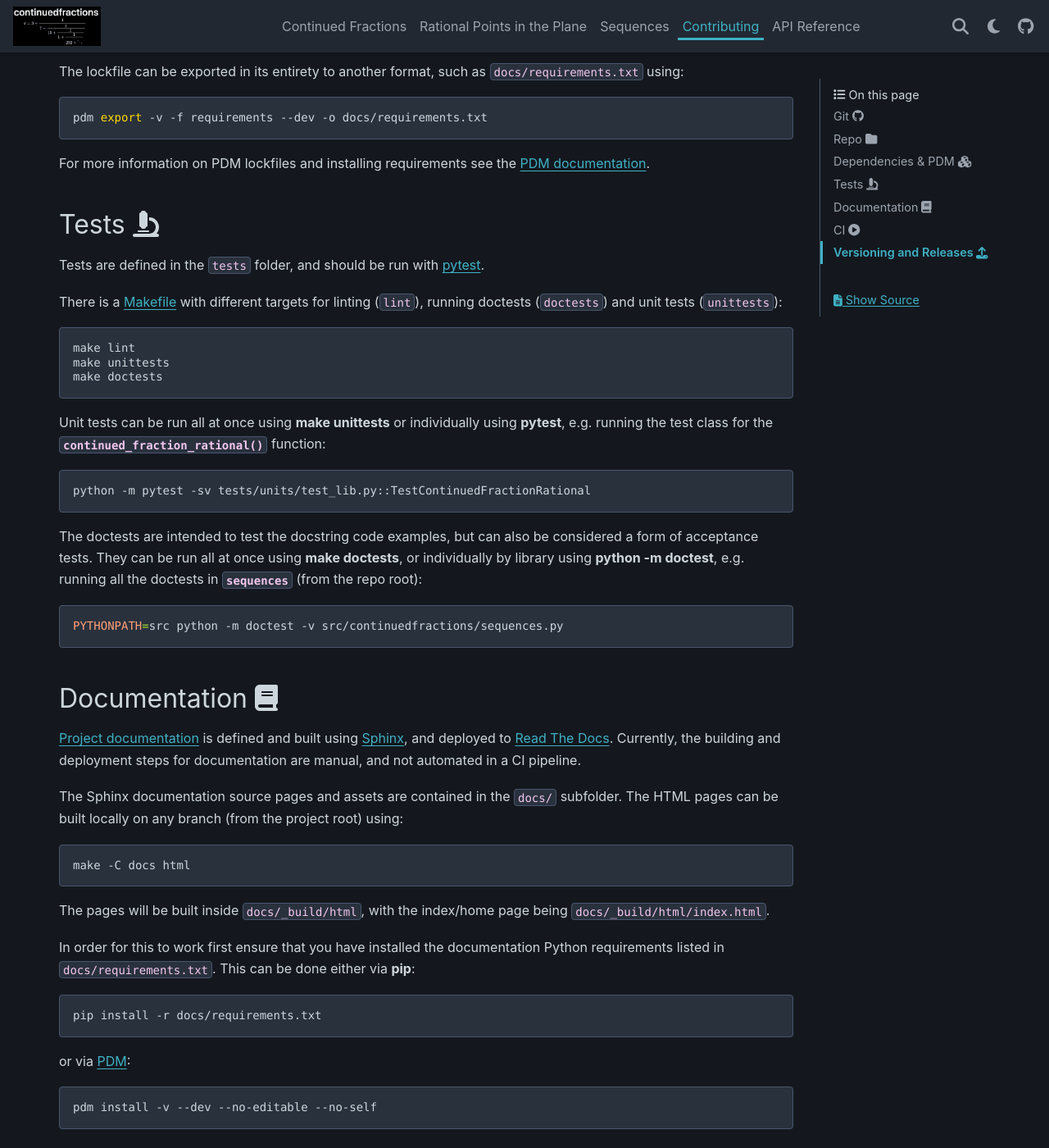
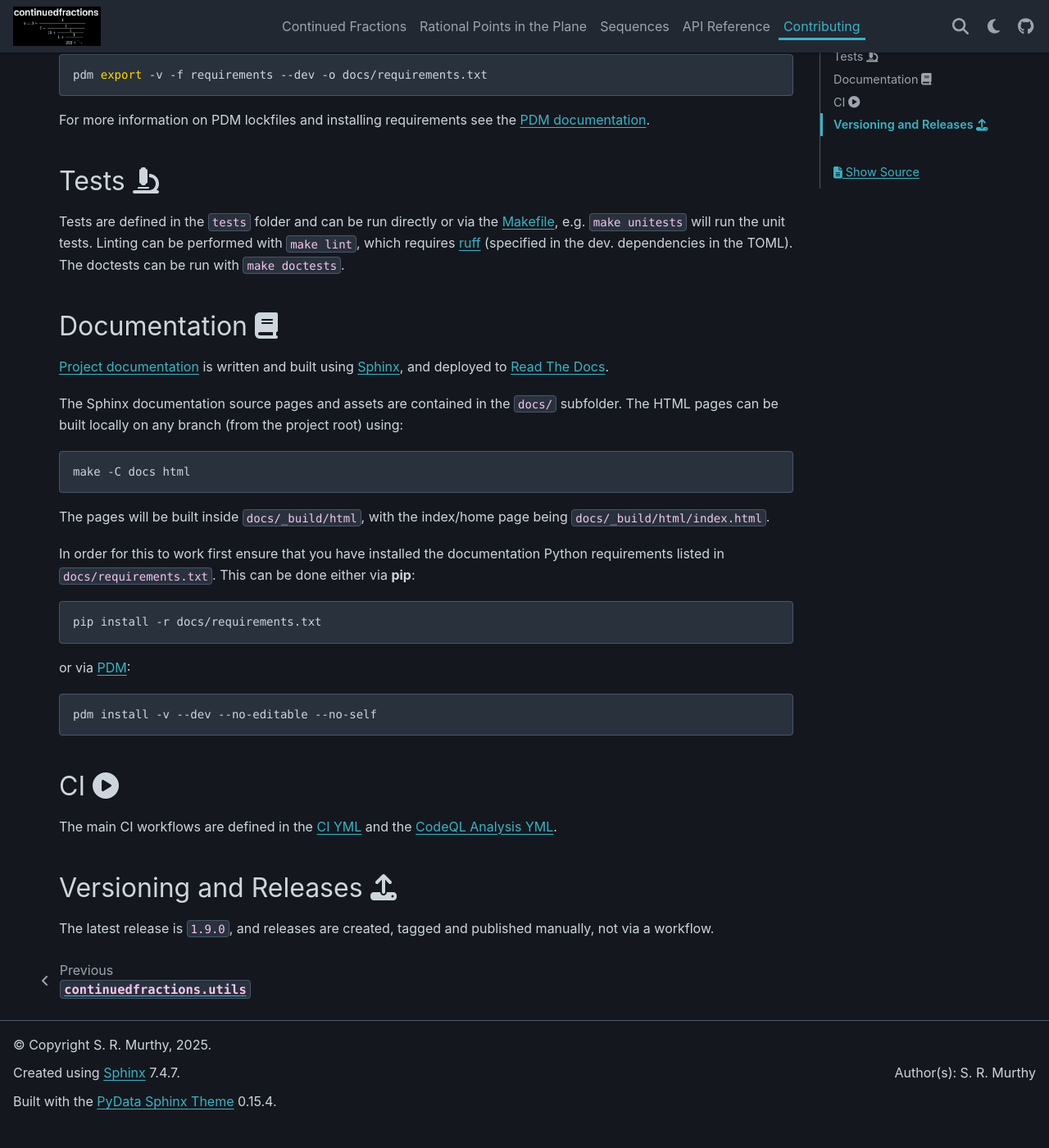
Before and after one commit to sr-murthy/continuedfractions, a Sphinx documentation site: the page built from docs/sources/contributing.rst, in a window 1280 px wide and 1400 px high, scrolled down 1504 px. Shown: the whole window at 82% size. Built offline with Sphinx 7.4.7 and the PyData theme 0.15.4, drawn with Linux system fonts in a browser that asks for light colours; nearby versions of some CDN libraries; after the commit the page ends 2876 px from its top, so only the background shows below that; some of the changed text lies outside the part shown.

Commit message:
docs: clean up contributions page + MD + other fixes and clarifications

```diff
--- a/docs/conf.py
+++ b/docs/conf.py
@@ -19,10 +19,6 @@ from datetime import datetime
 # https://www.sphinx-doc.org/en/master/usage/configuration.html
 
 # -- Path setup --------------------------------------------------------------
-
-# If extensions (or modules to document with autodoc) are in another directory,
-# add these directories to sys.path here. If the directory is relative to the
-# documentation root, use os.path.abspath to make it absolute, like shown here.
 #
 sys.path.insert(0, os.path.abspath('.'))
 sys.path.insert(0, os.path.dirname(os.path.abspath('.')))
@@ -56,13 +52,13 @@ master_doc = 'index'
 # Native docs language
 language = 'en'
 
-# Minimum required version of Sphinx
+# Minimum required version of Sphinx - not required ATM
 #needs_sphinx >= '7.2.5'
 
 # Set primary domain to null
 primary_domain = None
 
-# Global substitutions
+# Global substitutions - not all used
 rst_epilog = f"""
 .. |author|                 replace:: **{author}**
 .. |copyright|              replace:: **{copyright}**
@@ -77,9 +73,8 @@ rst_epilog = f"""
 # Publish author(s)
 show_authors = True
 
-# Add any Sphinx extension module names here, as strings. They can be
-# extensions coming with Sphinx (named 'sphinx.ext.*') or your custom
-# ones.
+# Sphinx extensions - not all are used or required, but still listed
+# in case they may be required at some point.
 extensions = ['jupyter_sphinx',
               'matplotlib.sphinxext.plot_directive',
               'myst_parser',
@@ -147,7 +142,6 @@ source_encoding = 'utf-8'
 
 # List of patterns, relative to source directory, that match files and
 # directories to ignore when looking for source files.
-# This pattern also affects html_static_path and html_extra_path.
 exclude_patterns = ['_build',
                     'Thumbs.db',
                     '.DS_Store',]
@@ -155,7 +149,7 @@ exclude_patterns = ['_build',
 # The name of the Pygments (syntax highlighting) style to use.
 pygments_style = 'sphinx'
 
-# A list of prefixes that are ignored when creating the module index. (new in Sphinx 0.6)
+# A list of prefixes that are ignored when creating the module index.
 modindex_common_prefix = ["continuedfractions."]
 
 doctest_global_setup = "import continuedfractions"
@@ -184,7 +178,7 @@ html_context = {
     'release_target': f'https://github.com/sr-murthy/continuedfractions/releases/tag/{release}'
 }
 
-# -- Options for HTML output -------------------------------------------------
+# -- Options for HTML output ----------------------------------------------------------
 # https://www.sphinx-doc.org/en/master/usage/configuration.html#options-for-html-output
 
 # General (non-theme) HTML output options
@@ -194,14 +188,14 @@ html_sidebars = {
     "sources/continued-fractions": [],
     "sources/sequences": [],
     "sources/rational-points": [],
+    "sources/continuedfractions/*": ["sidebar-nav-bs"],
     "sources/contributing": [],
-    "sources/continuedfractions/*": ["sidebar-nav-bs"],
 }
 
 # HTML theme options
 html_theme = 'pydata_sphinx_theme'
 html_theme_options = {
-    'collapse_navigation': True,
+    'collapse_navigation': False,
     'footer_end': ['author'],
     'footer_start': ['copyright', 'sphinx-version', 'theme-version'],
     'icon_links': [
--- a/docs/index.rst
+++ b/docs/index.rst
@@ -46,8 +46,8 @@ In terms of Python versions, any version from 3.10+ should be fine on any platfo
    sources/continued-fractions
    sources/rational-points
    sources/sequences
+   sources/api-reference
    sources/contributing
-   sources/api-reference
 
 Indices and tables
 ==================
--- a/docs/sources/contributing.rst
+++ b/docs/sources/contributing.rst
@@ -26,16 +26,16 @@ You will need to clone the repository first. As there are no dependencies there
 
 .. _contributing.dependencies-and-pdm:
 
-Dependencies & PDM :fas:`cubes`
-===============================
+Dependencies :fas:`cubes`
+=========================
 
-The package uses only standard libraries, and no third party libraries are used. See the `project TOML <https://github.com/sr-murthy/continuedfractions/blob/main/pyproject.toml>`_ for more information.
+Only standard libraries are used. See the `project TOML <https://github.com/sr-murthy/continuedfractions/blob/main/pyproject.toml>`_ for more information.
 
-Some development dependencies are specified in the ``[tool.pdm.dev-dependencies]`` section of the TOML including some ``'test'`` dependencies, such as `pytest <https://docs.pytest.org/en/8.0.x/>`_ and `pytest-cov <https://pytest-cov.readthedocs.io/>`_.
+Development dependencies are specified in the ``[tool.pdm.dev-dependencies]`` section of the TOML but these are purely indicative.
 
-`PDM <https://pdm-project.org/latest>`_ is used to manage all dependencies and publish packages to PyPI. It is also used to automate certain tasks, such as running tests, as described in the section.
+`PDM <https://pdm-project.org/latest>`_ is used to manage all dependencies. It is also used to automate certain tasks, such as running tests, as described in the section.
 
-There are no root-level ``requirements*.txt`` files - but only a single (default, version-controlled, cross-platform) `pdm.lock <https://github.com/sr-murthy/continuedfractions/blob/main/pdm.lock>`_ lockfile, which defines metadata for all TOML-defined development dependencies, including the currently empty set of production dependencies, and their sub-dependencies etc. This can be used to install all development dependencies, including the project itself, in editable mode where available:
+There are no root-level ``requirements*.txt`` files - but only a single (default, version-controlled, cross-platform) `pdm.lock <https://github.com/sr-murthy/continuedfractions/blob/main/pdm.lock>`_ lockfile. The lockfile is used with PDM to install all development dependencies, including the project itself, in editable mode where available:
 
 .. code:: shell
 
@@ -72,34 +72,14 @@ For more information on PDM lockfiles and installing requirements see the `PDM d
 Tests :fas:`microscope`
 =======================
 
-Tests are defined in the :file:`tests` folder, and should be run with `pytest <https://pytest-cov.readthedocs.io/en/latest/>`_.
-
-There is a `Makefile <https://github.com/sr-murthy/continuedfractions/blob/main/Makefile>`_ with different targets for linting (``lint``), running doctests (``doctests``) and unit tests (``unittests``):
-
-.. code:: shell
-
-   make lint
-   make unittests
-   make doctests
-
-Unit tests can be run all at once using :command:`make unittests` or individually using :program:`pytest`, e.g. running the test class for the :py:func:`~continuedfractions.lib.continued_fraction_rational` function:
-
-.. code:: shell
-
-   python -m pytest -sv tests/units/test_lib.py::TestContinuedFractionRational
-
-The doctests are intended to test the docstring code examples, but can also be considered a form of acceptance tests. They can be run all at once using :command:`make doctests`, or individually by library using :command:`python -m doctest`, e.g. running all the doctests in :py:mod:`~continuedfractions.sequences` (from the repo root):
-
-.. code:: shell
-
-   PYTHONPATH=src python -m doctest -v src/continuedfractions/sequences.py
+Tests are defined in the :file:`tests` folder and can be run directly or via the `Makefile <https://github.com/sr-murthy/continuedfractions/blob/main/Makefile>`_, e.g. ``make unitests`` will run the unit tests. Linting can be performed with ``make lint``, which requires `ruff <https://docs.astral.sh/ruff/>`_ (specified in the dev. dependencies in the TOML). The doctests can be run with ``make doctests``.
 
 .. _contributing.documentation:
 
 Documentation :fas:`book`
 =========================
 
-`Project documentation <https://continuedfractions.readthedocs.io/en/latest/>`_ is defined and built using `Sphinx <https://www.sphinx-doc.org/en/master/>`_, and deployed to `Read The Docs <https://readthedocs.org>`_. Currently, the building and deployment steps for documentation are manual, and not automated in a CI pipeline.
+`Project documentation <https://continuedfractions.readthedocs.io/en/latest/>`_ is written and built using `Sphinx <https://www.sphinx-doc.org/en/master/>`_, and deployed to `Read The Docs <https://readthedocs.org>`_.
 
 The Sphinx documentation source pages and assets are contained in the :file:`docs/` subfolder. The HTML pages can be built locally on any branch (from the project root) using:
 
@@ -126,13 +106,11 @@ or via `PDM <https://pdm.fming.dev/latest/>`_:
 CI :fas:`circle-play`
 =====================
 
-The main CI workflows are defined in the `CI YML <https://github.com/sr-murthy/continuedfractions/blob/main/.github/workflows/ci.yml>`_ and the `CodeQL Analysis YML <https://github.com/sr-murthy/continuedfractions/blob/main/.github/workflows/codeql-analysis.yml>`_. Currently, pipelines for all branches include a tests stage that includes Ruff linting, unit tests,and  doctests, in that order.
+The main CI workflows are defined in the `CI YML <https://github.com/sr-murthy/continuedfractions/blob/main/.github/workflows/ci.yml>`_ and the `CodeQL Analysis YML <https://github.com/sr-murthy/continuedfractions/blob/main/.github/workflows/codeql-analysis.yml>`_.
 
 .. _contributing.versioning-and-releases:
 
 Versioning and Releases :fas:`upload`
 =====================================
 
-The latest release is ``1.9.0``.
-
-There is currently no dedicated pipeline for releases - both `GitHub releases <https://github.com/sr-murthy/continuedfractions/releases>`_ and `PyPI packages <https://pypi.org/project/continuedfractions>`_ are published manually, but both have the same version tag.
+The latest release is ``1.9.0``, and releases are created, tagged and published manually, not via a workflow.
```
Also changed, not shown: CONTRIBUTING.md (+19 -41 lines), docs/sources/rational-points.rst (+10 -9 lines), 3 other files.
